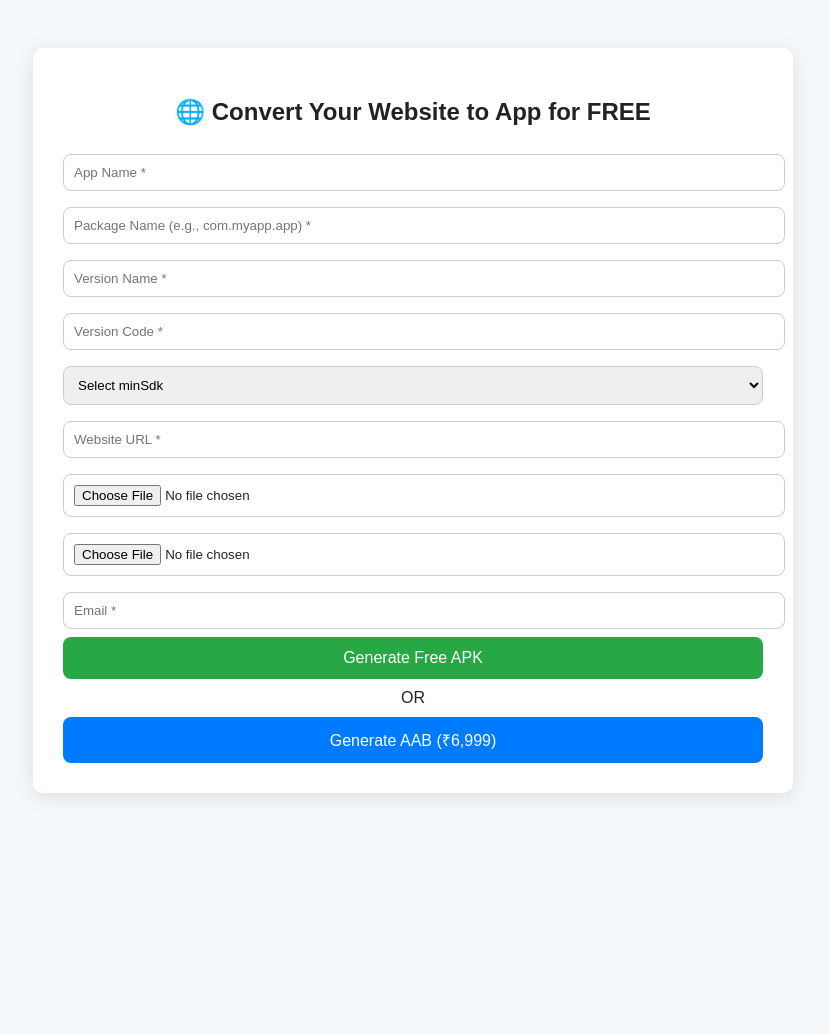
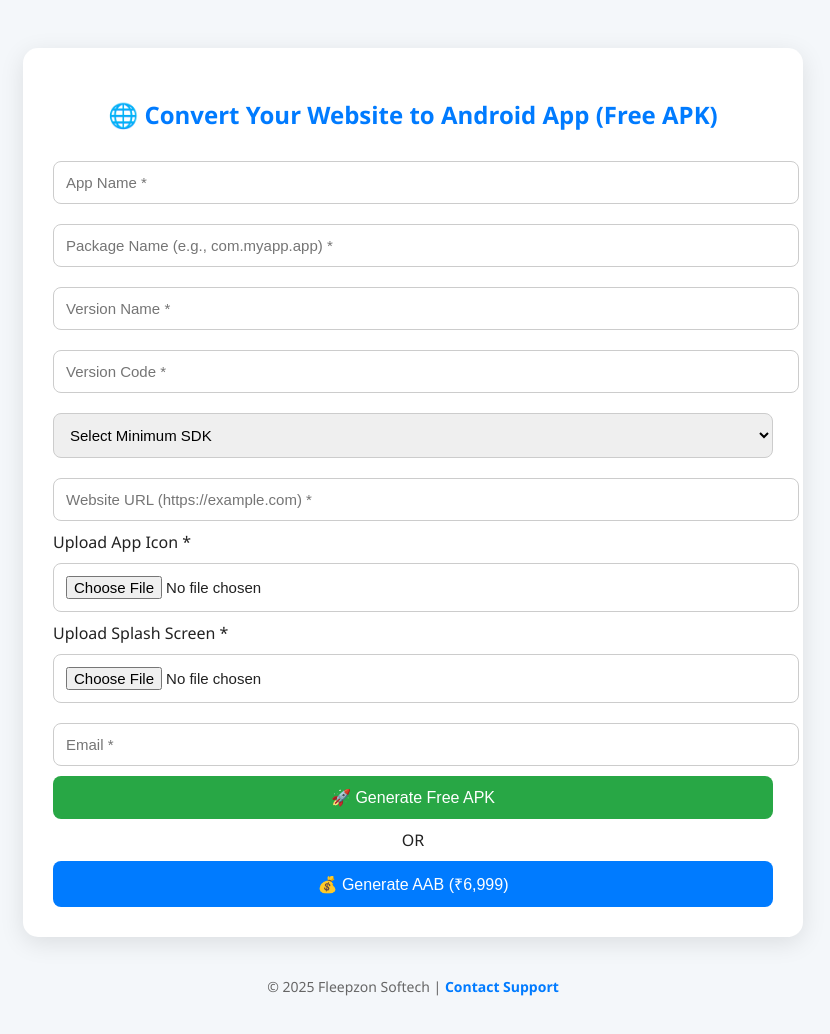
Before and after one commit to Fleepzonsoftech/app, a website: page index.html in a window 1280 px wide. Shown: the whole page, without its empty margins (227-1057 px from the left). Before the commit the page ends 841 px from the top, so only its background shows below. Drawn offline with Linux system fonts and the light colour scheme.

Commit message:
Update index.html

```diff
--- a/index.html
+++ b/index.html
@@ -3,28 +3,34 @@
 <head>
   <meta charset="UTF-8" />
   <meta name="viewport" content="width=device-width, initial-scale=1.0" />
-  <title>🌐 Web to App Builder</title>
+  <title>🌐 Web to App Builder - Fleepzon Softech</title>
   <style>
     body {
-      font-family: Arial, sans-serif;
-      background: #f5f8fa;
+      font-family: 'Segoe UI', Tahoma, Geneva, Verdana, sans-serif;
+      background: #f4f7fa;
       padding: 40px;
       color: #222;
     }
     .container {
-      max-width: 700px;
+      max-width: 720px;
       background: white;
       margin: auto;
       padding: 30px;
-      border-radius: 10px;
-      box-shadow: 0 4px 20px rgba(0,0,0,0.1);
+      border-radius: 15px;
+      box-shadow: 0 6px 25px rgba(0,0,0,0.1);
+    }
+    h2 {
+      text-align: center;
+      color: #007bff;
+      font-weight: 700;
     }
     input, select {
       width: 100%;
-      padding: 10px;
-      margin: 8px 0;
+      padding: 12px;
+      margin: 10px 0;
       border: 1px solid #ccc;
       border-radius: 8px;
+      font-size: 15px;
     }
     button {
       width: 100%;
@@ -35,6 +41,7 @@
       font-size: 16px;
       border-radius: 8px;
       cursor: pointer;
+      transition: 0.3s;
     }
     button:hover { background: #0056b3; }
     .btn-success { background: #28a745; }
@@ -48,6 +55,7 @@
       display: none;
       text-align: center;
       word-break: break-word;
+      font-size: 16px;
     }
     a {
       color: #007bff;
@@ -55,11 +63,17 @@
       text-decoration: none;
     }
     a:hover { text-decoration: underline; }
+    footer {
+      margin-top: 40px;
+      text-align: center;
+      font-size: 14px;
+      color: #666;
+    }
   </style>
 </head>
 <body>
   <div class="container">
-    <h2 style="text-align:center;">🌐 Convert Your Website to App for FREE</h2>
+    <h2>🌐 Convert Your Website to Android App (Free APK)</h2>
 
     <form id="appForm" enctype="multipart/form-data">
       <input type="text" name="appName" placeholder="App Name *" required>
@@ -67,29 +81,34 @@
       <input type="text" name="versionName" placeholder="Version Name *" required>
       <input type="number" name="versionCode" placeholder="Version Code *" required>
       <select name="minSdk" required>
-        <option value="">Select minSdk</option>
-        <option value="21">21</option>
-        <option value="29">29</option>
+        <option value="">Select Minimum SDK</option>
+        <option value="21">21 (Android 5.0)</option>
+        <option value="29">29 (Android 10)</option>
         <option value="34">34 (Android 14)</option>
       </select>
-      <input type="url" name="websiteUrl" placeholder="Website URL *" required>
+      <input type="url" name="websiteUrl" placeholder="Website URL (https://example.com) *" required>
+      <label>Upload App Icon *</label>
       <input type="file" name="icon" accept="image/*" required>
+      <label>Upload Splash Screen *</label>
       <input type="file" name="splash" accept="image/*" required>
       <input type="email" name="email" placeholder="Email *" required>
 
-      <button type="submit" class="btn-success">Generate Free APK</button>
+      <button type="submit" class="btn-success">🚀 Generate Free APK</button>
     </form>
 
     <p style="text-align:center;margin:10px 0;">OR</p>
-    <button id="payAAB">Generate AAB (₹6,999)</button>
+    <button id="payAAB">💰 Generate AAB (₹6,999)</button>
 
     <div id="result"></div>
   </div>
 
-  <script src="https://checkout.razorpay.com/v1/checkout.js"></script>
+  <footer>
+    <p>© 2025 Fleepzon Softech | <a href="mailto:support@fleepzonsoftech.com">Contact Support</a></p>
+  </footer>
+
   <script>
-    // 🌍 Backend URL (Change this when hosting)
-    const BACKEND_URL = "http://localhost:5000";
+    // 🌍 Backend URL — Change this after deploying your Node.js server
+    const BACKEND_URL = "https://fleepzon-builder.onrender.com";
 
     const form = document.getElementById("appForm");
     const resultBox = document.getElementById("result");
@@ -98,7 +117,9 @@
     form.addEventListener("submit", async (e) => {
       e.preventDefault();
       resultBox.style.display = "block";
-      resultBox.innerHTML = "⏳ Generating APK...";
+      resultBox.style.background = "#fff3cd";
+      resultBox.style.color = "#856404";
+      resultBox.innerHTML = "⏳ Please wait... Building your APK...";
 
       const formData = new FormData(form);
 
@@ -113,22 +134,28 @@
         const data = await res.json();
 
         if (data.success) {
+          resultBox.style.background = "#e9f7ef";
+          resultBox.style.color = "#155724";
           resultBox.innerHTML = `
-            ✅ Your APK is ready! <br><br>
+            ✅ <b>Success!</b><br>Your APK is ready.<br><br>
             <a href="${data.downloadUrl}" target="_blank" download>⬇ Download Now</a>
           `;
         } else {
+          resultBox.style.background = "#f8d7da";
+          resultBox.style.color = "#721c24";
           resultBox.innerHTML = "❌ Build failed. Try again.";
         }
       } catch (error) {
         console.error("❌ Error:", error);
-        resultBox.innerHTML = "⚠️ Connection error. Check backend server.";
+        resultBox.style.background = "#f8d7da";
+        resultBox.style.color = "#721c24";
+        resultBox.innerHTML = "⚠️ Connection error. Check backend server URL.";
       }
     });
 
-    // ✅ Paid AAB Generation (to implement later)
+    // ✅ Paid AAB Generation (Future Feature)
     document.getElementById("payAAB").addEventListener("click", () => {
-      alert("⚠️ Paid AAB generation will be available soon!");
+      alert("💳 Paid AAB generation will be available soon!");
     });
   </script>
 </body>
```
